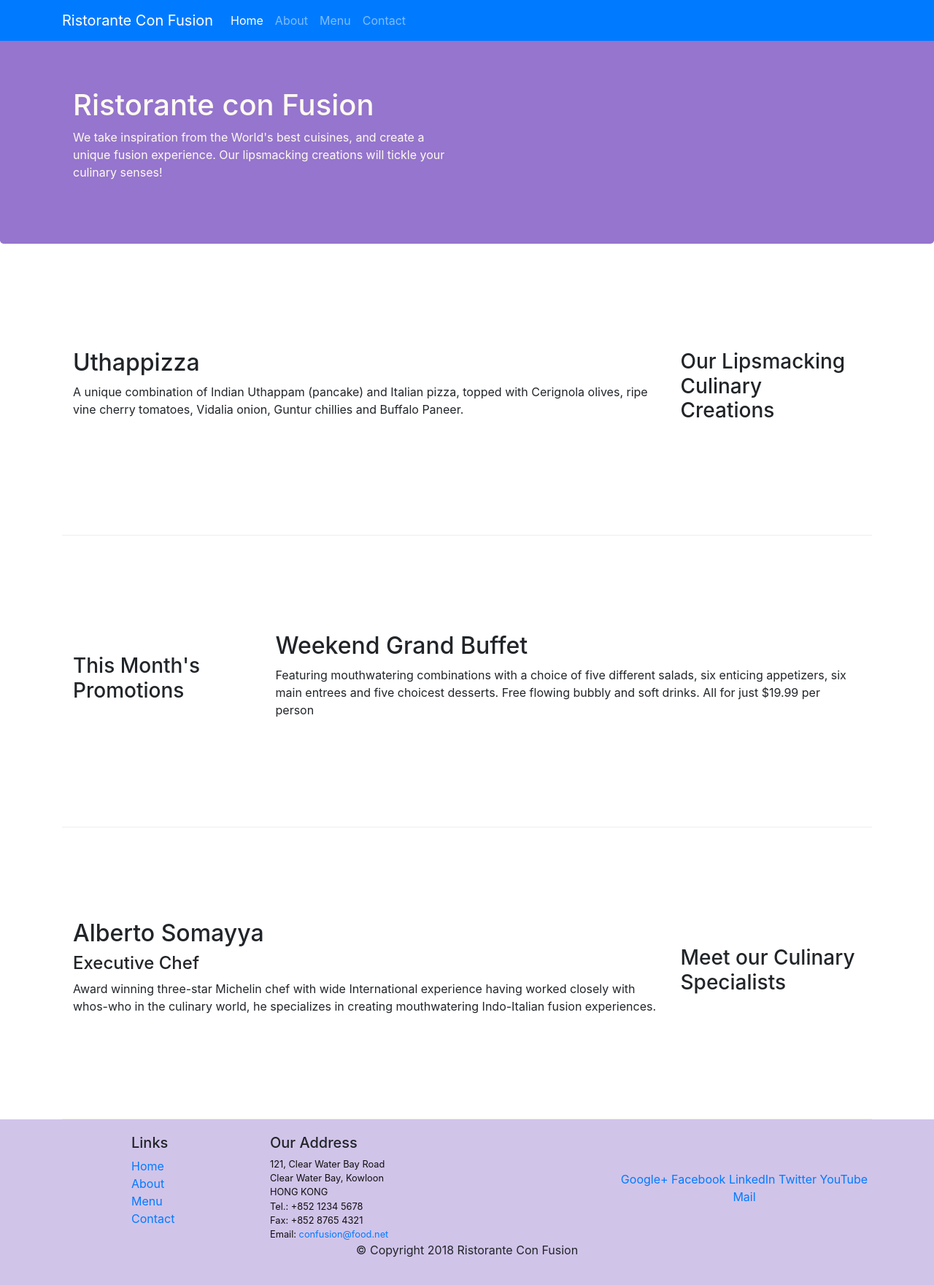
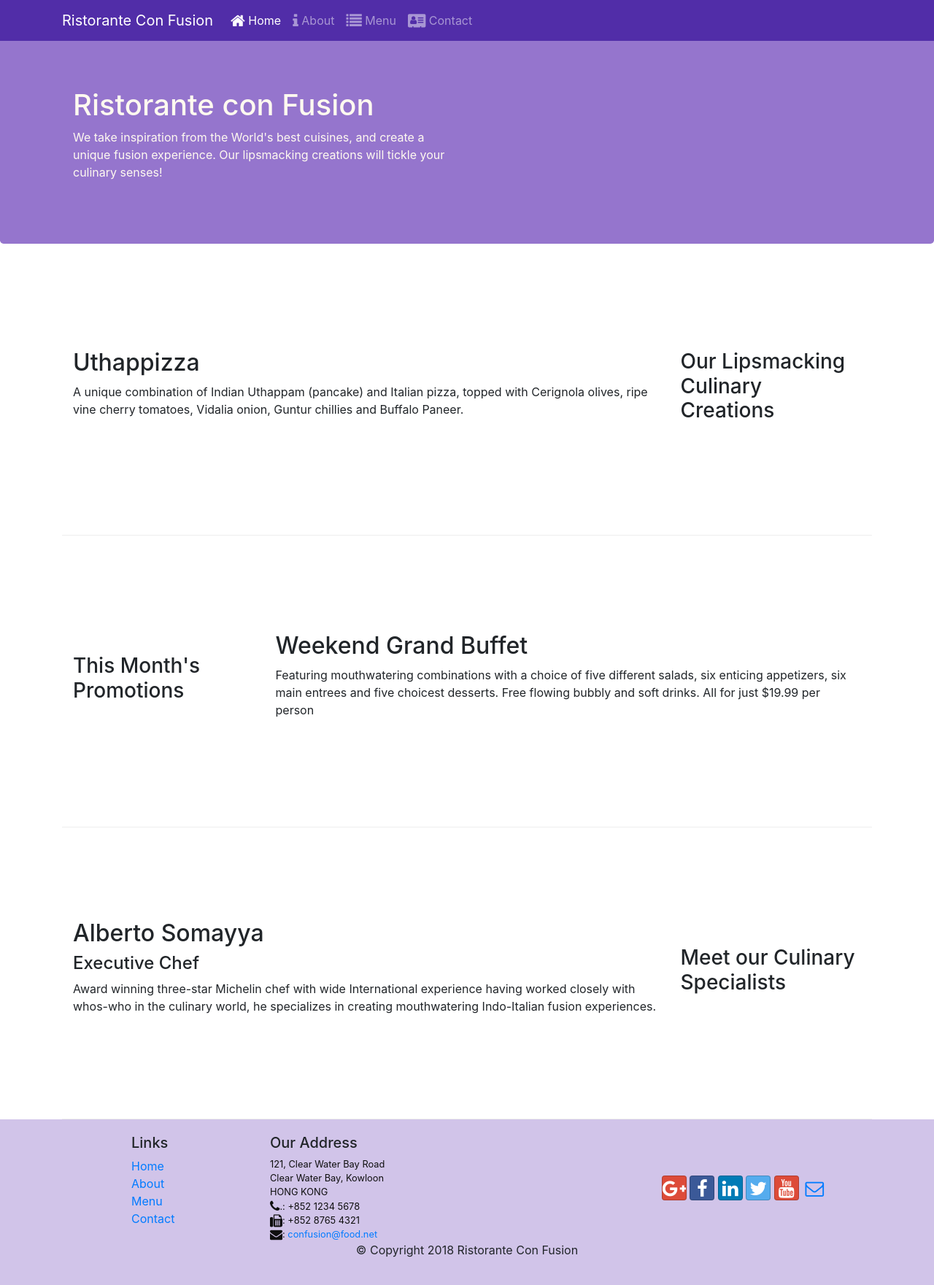
Before and after one commit to sandsece/BootstrapConfusion, a website: page index.html in a window 1280 px wide. Shown: the whole page at 73% size. Drawn offline with nearby package versions, Linux system fonts and the light colour scheme.

Commit message:
icon fonts

```diff
--- a/index.html
+++ b/index.html
@@ -9,12 +9,14 @@
 
      <!-- Bootstrap CSS -->
      <link rel="stylesheet" href="node_modules/bootstrap/dist/css/bootstrap.min.css">
+     <link rel="stylesheet" href="node_modules/font-awesome/css/font-awesome.min.css">
+    <link rel="stylesheet" href="node_modules/bootstrap-social/bootstrap-social.css">
      <link href="css/styles.css" rel="stylesheet">
     <title>Ristorante Con Fusion</title>
 </head>
 
 <body>
-    <nav class="navbar navbar-dark navbar-expand-sm bg-primary fixed-top">
+    <nav class="navbar navbar-dark navbar-expand-sm  fixed-top">
         <div class="container">
                 <button class="navbar-toggler" type="button" data-toggle="collapse" data-target="#Navbar">
                         <span class="navbar-toggler-icon"></span>
@@ -22,10 +24,10 @@
                 <a class="navbar-brand" href="#">Ristorante Con Fusion</a>
                 <div class="collapse navbar-collapse" id="Navbar">
                 <ul class="navbar-nav mr-auto">
-                    <li class="nav-item active"><a class="nav-link" href="#">Home</a></li>
-                    <li class="nav-item"><a class="nav-link" href="./aboutus.html">About</a></li>
-                    <li class="nav-item"><a class="nav-link" href="#">Menu</a></li>
-                    <li class="nav-item"><a class="nav-link" href="#">Contact</a></li>
+                    <li class="nav-item active"><a class="nav-link" href="#"><span class="fa fa-home fa-lg"></span> Home</a></li>
+                    <li class="nav-item"><a class="nav-link" href="./aboutus.html"><span class="fa fa-info fa-lg"></span> About</a></li>
+                    <li class="nav-item"><a class="nav-link" href="#"><span class="fa fa-list fa-lg"></span> Menu</a></li>
+                    <li class="nav-item"><a class="nav-link" href="#"><span class="fa fa-address-card fa-lg"></span> Contact</a></li>
                 </ul>
                 </div>
         </div>
@@ -95,19 +97,19 @@
 		              121, Clear Water Bay Road<br>
 		              Clear Water Bay, Kowloon<br>
 		              HONG KONG<br>
-		              Tel.: +852 1234 5678<br>
-		              Fax: +852 8765 4321<br>
-		              Email: <a href="mailto:confusion@food.net">confusion@food.net</a>
+		              <i class="fa fa-phone fa-lg"></i>.: +852 1234 5678<br>
+		              <i class="fa fa-fax fa-lg"></i>: +852 8765 4321<br>
+                      <i class="fa fa-envelope fa-lg"></i>: <a href="mailto:confusion@food.net">confusion@food.net</a>
 		           </address>
                 </div>
                 <div class="col-12 col-sm-4 align-self-center">
                     <div class="text-center">
-                        <a href="http://google.com/+">Google+</a>
-                        <a href="http://www.facebook.com/profile.php?id=">Facebook</a>
-                        <a href="http://www.linkedin.com/in/">LinkedIn</a>
-                        <a href="http://twitter.com/">Twitter</a>
-                        <a href="http://youtube.com/">YouTube</a>
-                        <a href="mailto:">Mail</a>
+                            <a class="btn btn-social-icon btn-google" href="http://google.com/+"><i class="fa fa-google-plus"></i></a>
+                            <a class="btn btn-social-icon btn-facebook" href="http://www.facebook.com/profile.php?id="><i class="fa fa-facebook"></i></a>
+                            <a class="btn btn-social-icon btn-linkedin" href="http://www.linkedin.com/in/"><i class="fa fa-linkedin"></i></a>
+                            <a class="btn btn-social-icon btn-twitter" href="http://twitter.com/"><i class="fa fa-twitter"></i></a>
+                            <a class="btn btn-social-icon btn-google" href="http://youtube.com/"><i class="fa fa-youtube"></i></a>
+                            <a class="btn btn-social-icon" href="mailto:"><i class="fa fa-envelope-o"></i></a>
                     </div>
                 </div>
            </div>
--- a/package.json
+++ b/package.json
@@ -15,6 +15,8 @@
   },
   "dependencies": {
     "bootstrap": "^4.0.0",
+    "bootstrap-social": "^5.1.1",
+    "font-awesome": "^4.7.0",
     "jquery": "^3.3.1",
     "popper.js": "^1.12.9"
   }
```
Also changed, not shown: aboutus.html (+15 -13 lines), 1 other file.
